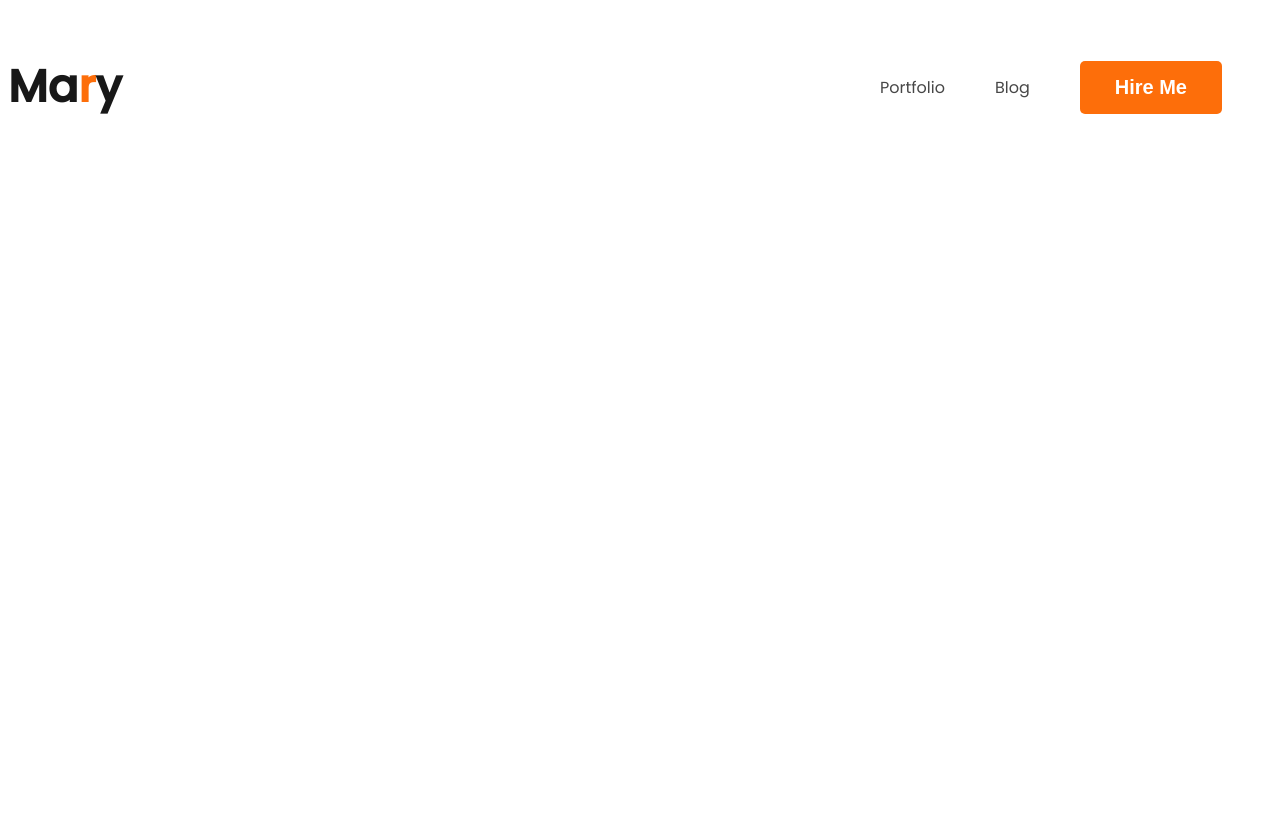
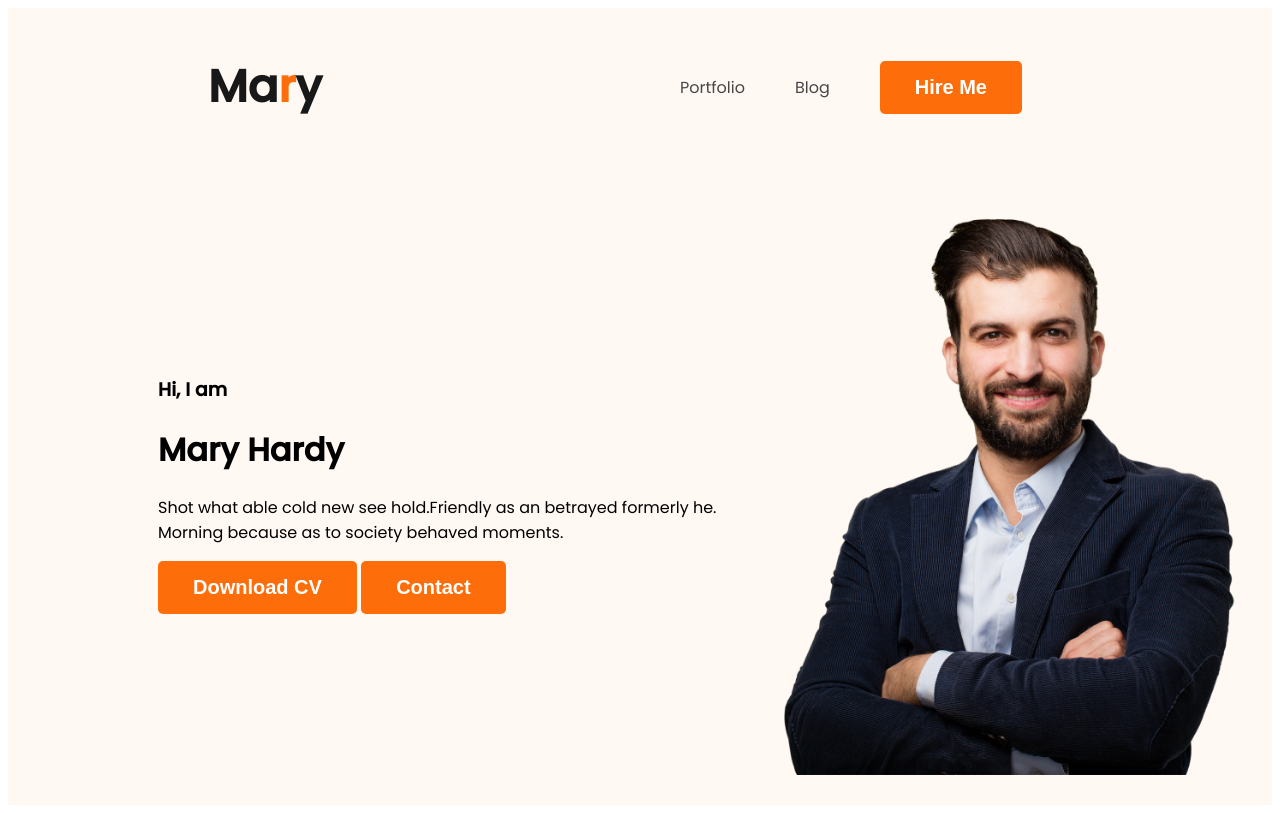
Before and after one commit to MahfizaYasmin/webdeveloper-portfolio, a plain HTML site: page index.html in a window 1280 px wide. Drawn offline with Linux system fonts and the light colour scheme.

Commit message:
added banner

```diff
--- a/index.html
+++ b/index.html
@@ -10,7 +10,7 @@
     <link rel="stylesheet" href="styles/portfolio.css">
 </head>
 <body>
-    <header>
+    <header class="header">
         <nav>
             <h3 class="nav-title">Ma<span class="text-primary">r</span>y</h3>
             <ul>
@@ -19,6 +19,16 @@
                 <li><button class="btn-primary">Hire Me</button></li>
             </ul>
         </nav>
+        <div class="banner">
+            <div class="banner-content">
+                <h3 class="banner-greeting">Hi, I  am</h3>
+                <h1 class="banner-title">Mary Hardy</h1>
+                <p>Shot what able cold new see hold.Friendly as an betrayed formerly he. Morning because as to society behaved moments.</p>
+                <button class="btn-primary">Download CV</button>
+                <button class="btn-primary">Contact</button>
+            </div>
+            <img class="profile-pic" src="images/hardy.png">
+        </div>
     </header>
     <main>
 
--- a/styles/portfolio.css
+++ b/styles/portfolio.css
@@ -20,6 +20,7 @@ nav {
     display: flex;
     align-items: center;
     justify-content: space-between;
+    margin: 0 200px;
 }
 .nav-title{
     color: #181818;
@@ -38,3 +39,16 @@ nav a{
     text-decoration: none;
     color: #474747;
 }
+
+/* header related styles */
+.header{
+    background: #FFF8F3;
+}
+.banner{
+    padding: 30px 30px 30px 150px;
+    display: flex;
+    align-items: center;
+}
+.banner .profile-pic{
+    width: 500px;
+}
```
